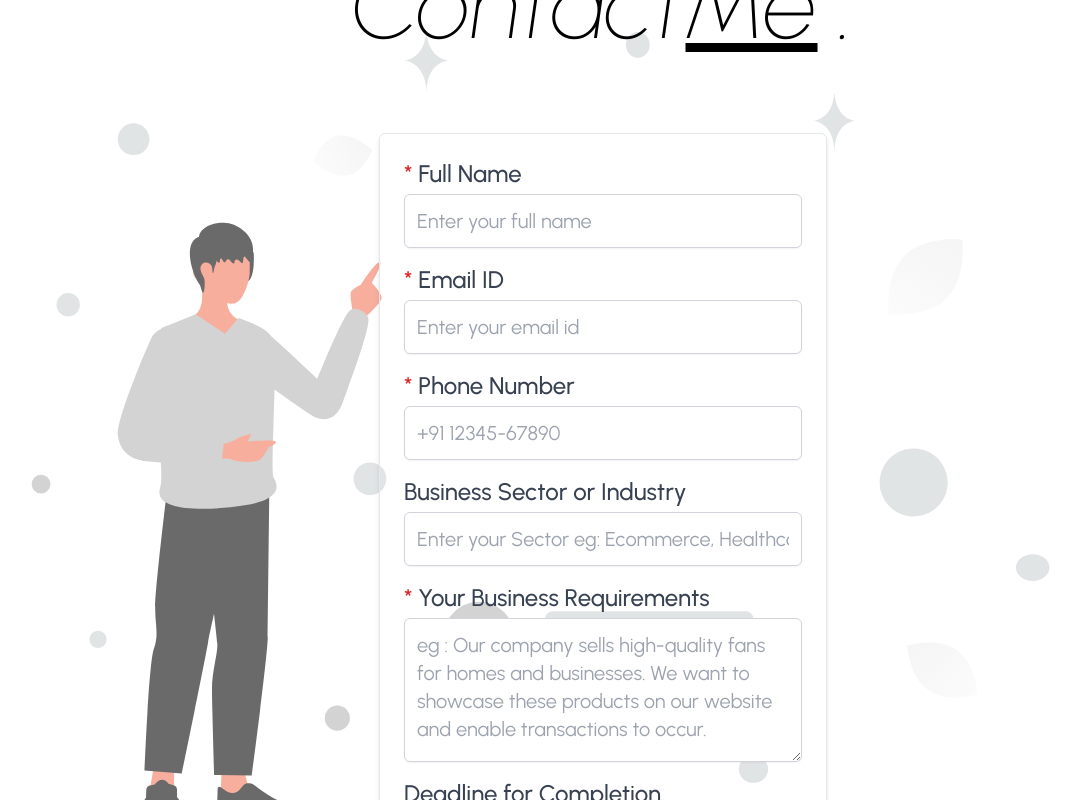
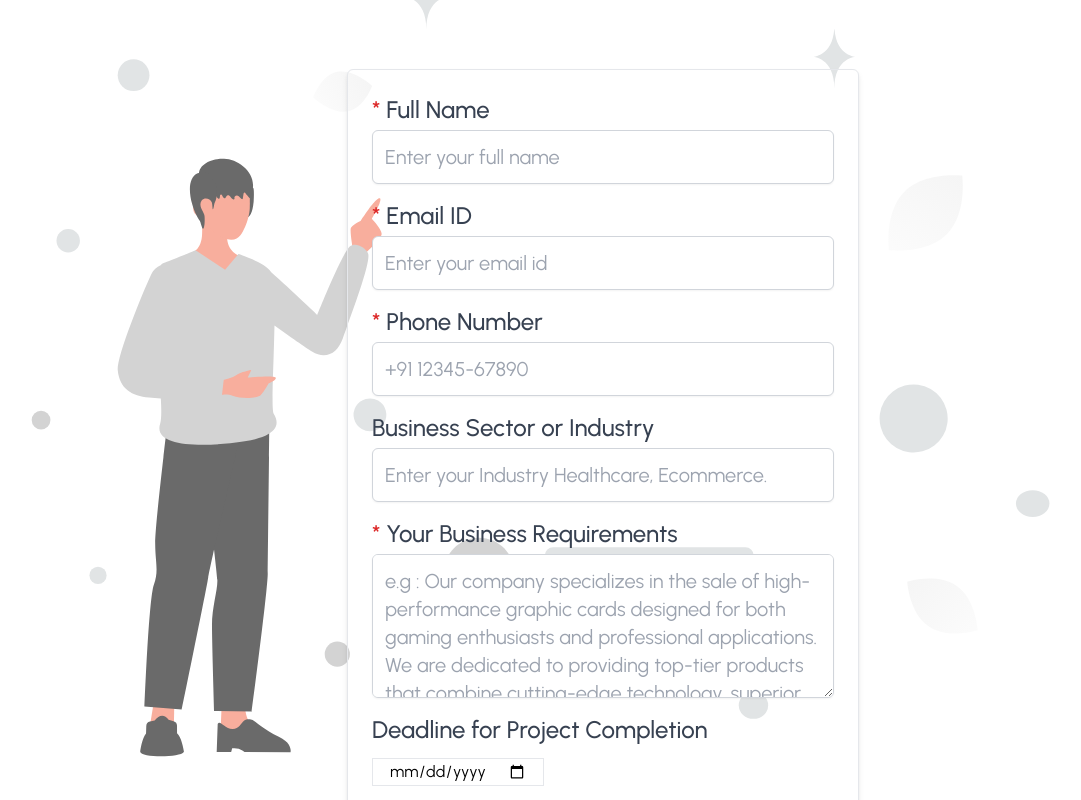
Before and after one commit to Samir-Mulla/my-portfolio-website, a React (Vite) app: page / in a window 1280 px wide. Shown: the part 3100-3900 px from the top of the page, without its empty margins (37-1118 px from the left). Built offline with nearby package versions, Linux system fonts and the light colour scheme.

Commit message:
component : code refactor

```diff
--- a/src/components/PortfolioForm/PortfolioForm.jsx
+++ b/src/components/PortfolioForm/PortfolioForm.jsx
@@ -48,17 +48,17 @@ function PortfolioForm() {
   return (
     <>
       <section
-        id="contactMe"
-        className="mt-32 bg-background3 bg-no-repeat scroll-mt-20"
+        id="contact"
+        className="mt-16 xl:bg-background3 bg-no-repeat scroll-mt-20"
       >
-        <h1 className="text-center font-thin italic text-8xl font-customFont">
+        <h1 className="text-center text-4xl md:text-6xl lg:text-8xl font-thin italic font-customFont">
           Contact<span className="underline">Me</span> :
         </h1>
 
-        <div className="py-20 font-customFont">
+        <div className="py-20 font-customFont p-2">
           <form
             onSubmit={handleSubmit(onSubmit)}
-            className="space-y-4 max-w-md mx-auto p-6 rounded-md shadow-md border"
+            className="space-y-4 max-w-lg mx-auto p-6 rounded-md shadow-md border"
           >
             <div className="mb-4">
               <label
@@ -137,7 +137,7 @@ function PortfolioForm() {
                 id="BusinessSector"
                 {...register("BusinessSector", { required: true })}
                 className="mt-1 block w-full rounded-md border-gray-300 shadow-sm border text-xl px-3 py-3"
-                placeholder="Enter your Sector eg: Ecommerce, Healthcare."
+                placeholder="Enter your Industry Healthcare, Ecommerce."
               />
               {errors.BusinessSector && (
                 <span className="text-red-500">This field is required</span>
@@ -156,7 +156,7 @@ function PortfolioForm() {
                 id="BusinessRequirements"
                 {...register("BusinessRequirements", { required: true })}
                 className="mt-1 block w-full rounded-md border-gray-300 shadow-sm border text-xl px-3 py-3 h-36"
-                placeholder="eg : Our company sells high-quality fans for homes and businesses. We want to showcase these products on our website and enable transactions to occur."
+                placeholder="e.g : Our company specializes in the sale of high-performance graphic cards designed for both gaming enthusiasts and professional applications. We are dedicated to providing top-tier products that combine cutting-edge technology, superior performance, and exceptional durability."
               />
               {errors.BusinessRequirements && (
                 <span className="text-red-500">This field is required</span>
@@ -168,13 +168,14 @@ function PortfolioForm() {
                 htmlFor="Deadline"
                 className="block text-2xl font-medium text-gray-700"
               >
-                Deadline for Completion
+                Deadline for Project Completion
               </label>
               <input
                 type="date"
                 id="Deadline"
                 {...register("Deadline")}
                 className="border px-4 mt-3"
+                placeholder="select deadline date for project completion"
               />
             </div>
 
```
